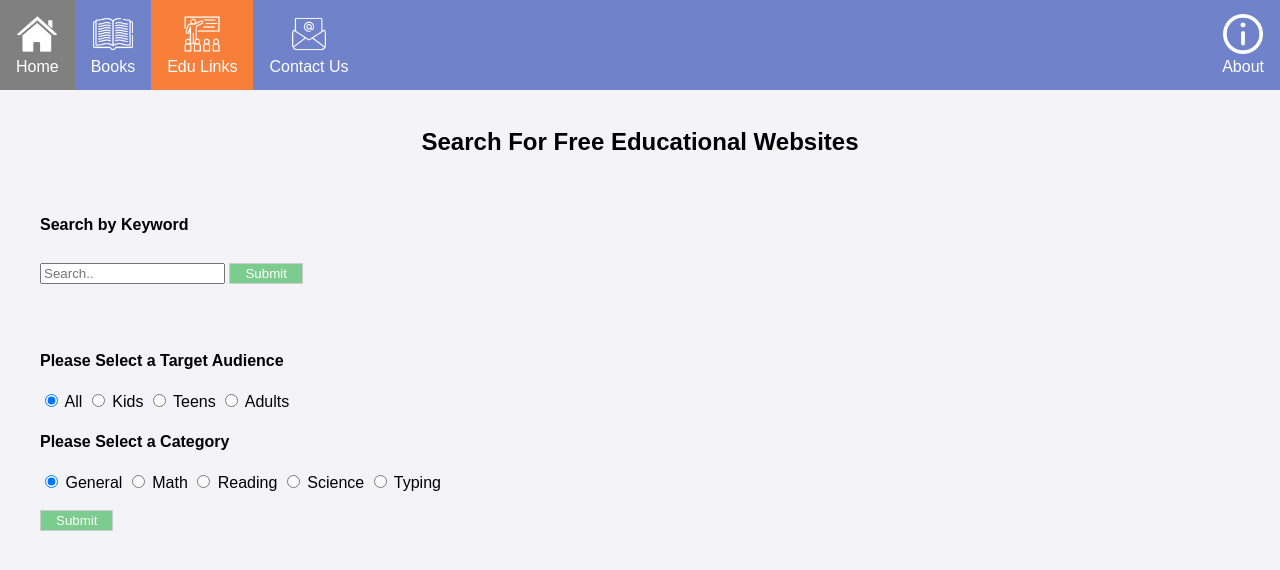
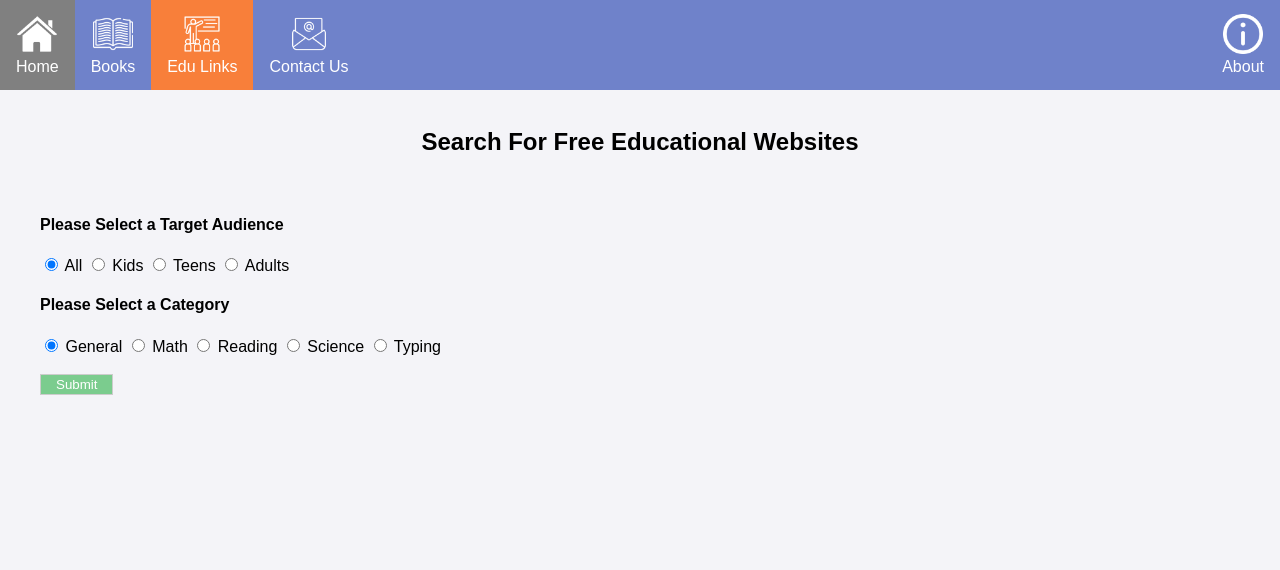
Before and after one commit to jamiemott/osu-hackathon, a Flask app: page /links/ in a window 1280 px wide. Shown: the top 570 px of the page. Run offline with Flask 2, Linux system fonts and the light colour scheme; some libraries are stand-ins or nearby versions.

Commit message:
removed text search bar

```diff
--- a/app/templates/links.html
+++ b/app/templates/links.html
@@ -3,16 +3,6 @@
 {% block content %}
 
 <h2>Search For Free Educational Websites</h2>
-
-
-
-<div id="search-bar">
-<form class="example" action="main.py">
-  <h4>Search by Keyword</h4>
-  <input type="text" placeholder="Search.." name="search">
-  <input class="button" type="submit" value="Submit">
-</form>
-</div>
 
 
 <form action="/links/" method="post">
```
